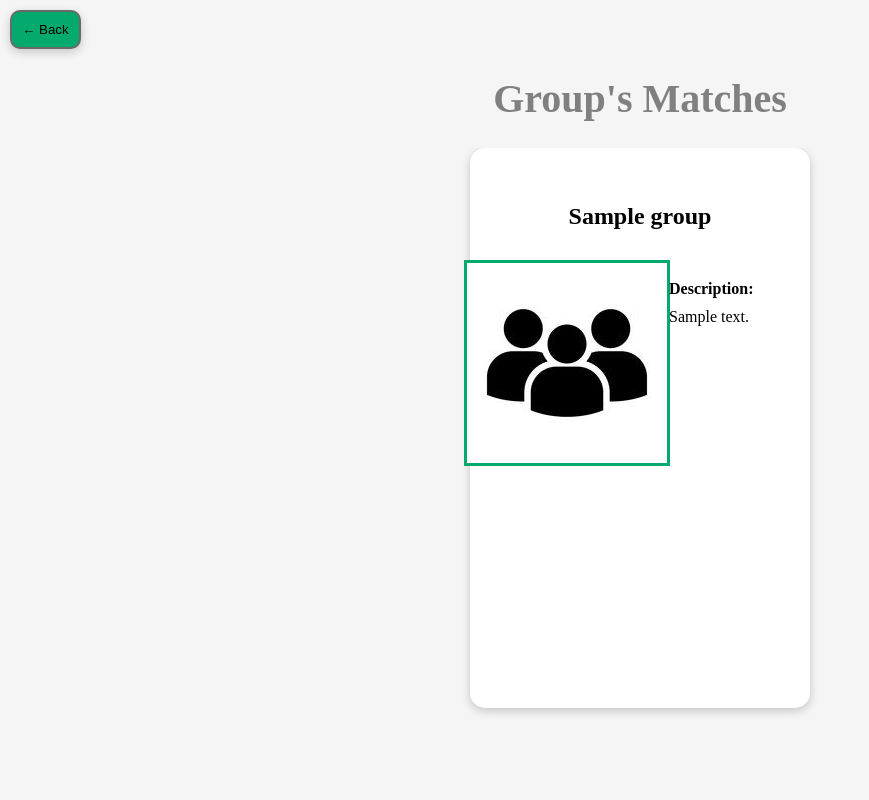
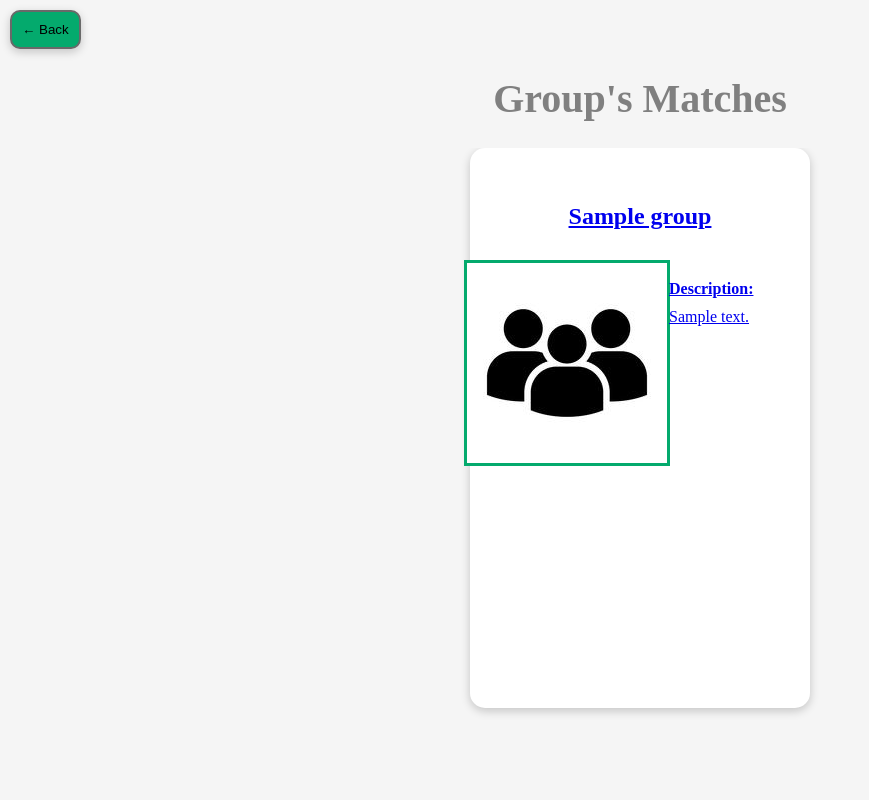
Before and after one commit to Madt2/TDT4145-Prosjekt-Vaar-2022, a Django app: page /GroupUp/group_matches/1 in a window 1280 px wide. Shown: the whole page, without its empty margins (0-869 px from the left). Run offline with Django 4.2, Linux system fonts and the light colour scheme; tables that the repository leaves empty hold one stand-in row (values such as "Sample post").

Commit message:
Fixed links for groups in 'view matches', so that they now direct to the group's page. Still need to implement filtering of what groups to show when matching of groups is completed.

```diff
--- a/GroupUpProject/templates/GroupUp/group_matches_page.html
+++ b/GroupUpProject/templates/GroupUp/group_matches_page.html
@@ -16,7 +16,7 @@
         <div class="page_container">
             {% for group in groups %}
                 <div class="group_top">
-
+                    <a class="group_link" href="{% url 'group_page' pk=group.id %}">
                         <div class="content_container">
                             <h2> {{ group.name }} </h2>
                             <div class="group_info">
@@ -30,6 +30,7 @@
                                 </div>
                             </div>
                         </div>
+                    </a>
                 </div>
             {% endfor %}
         </div>
```
Lines whose indentation alone changed are shown as unchanged.
